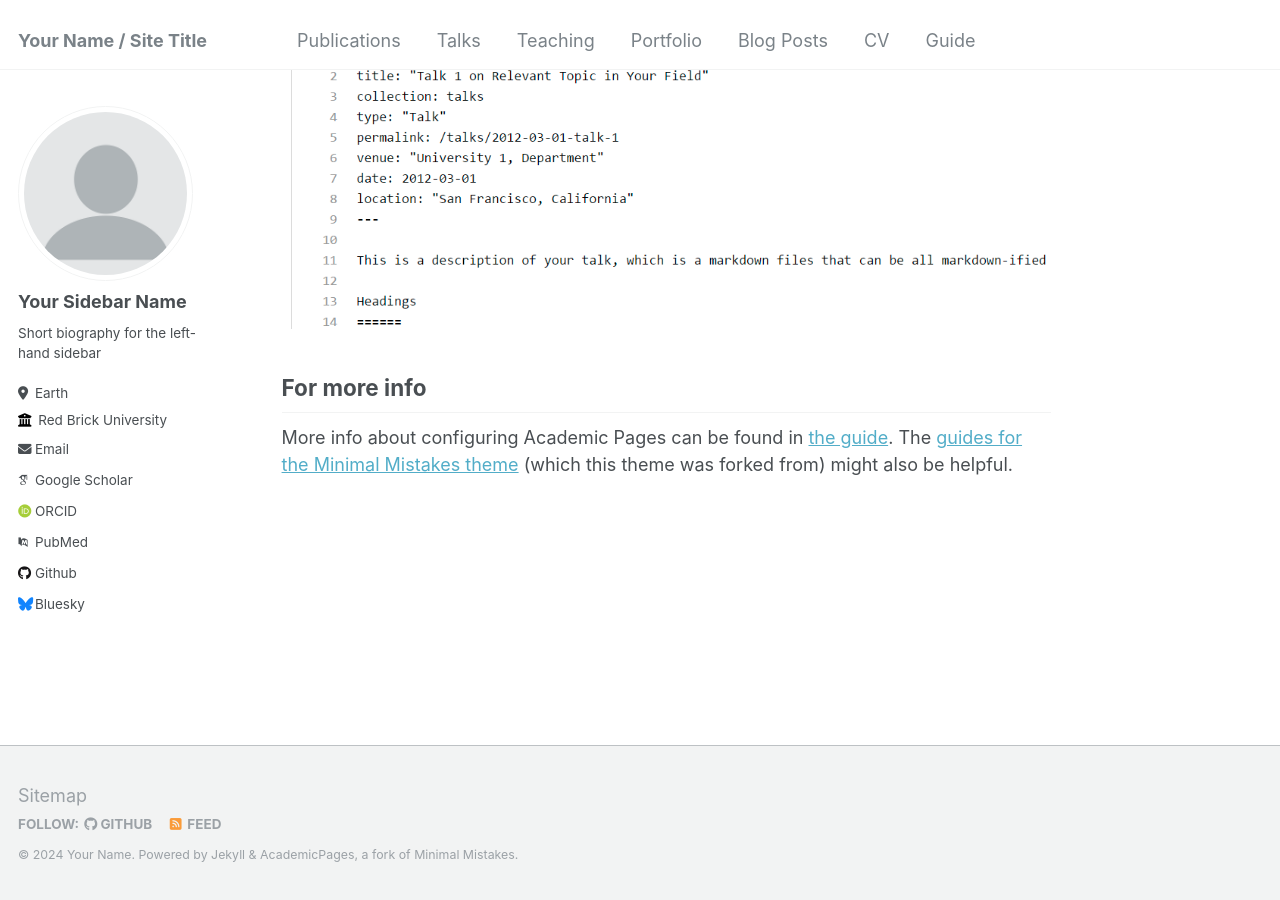
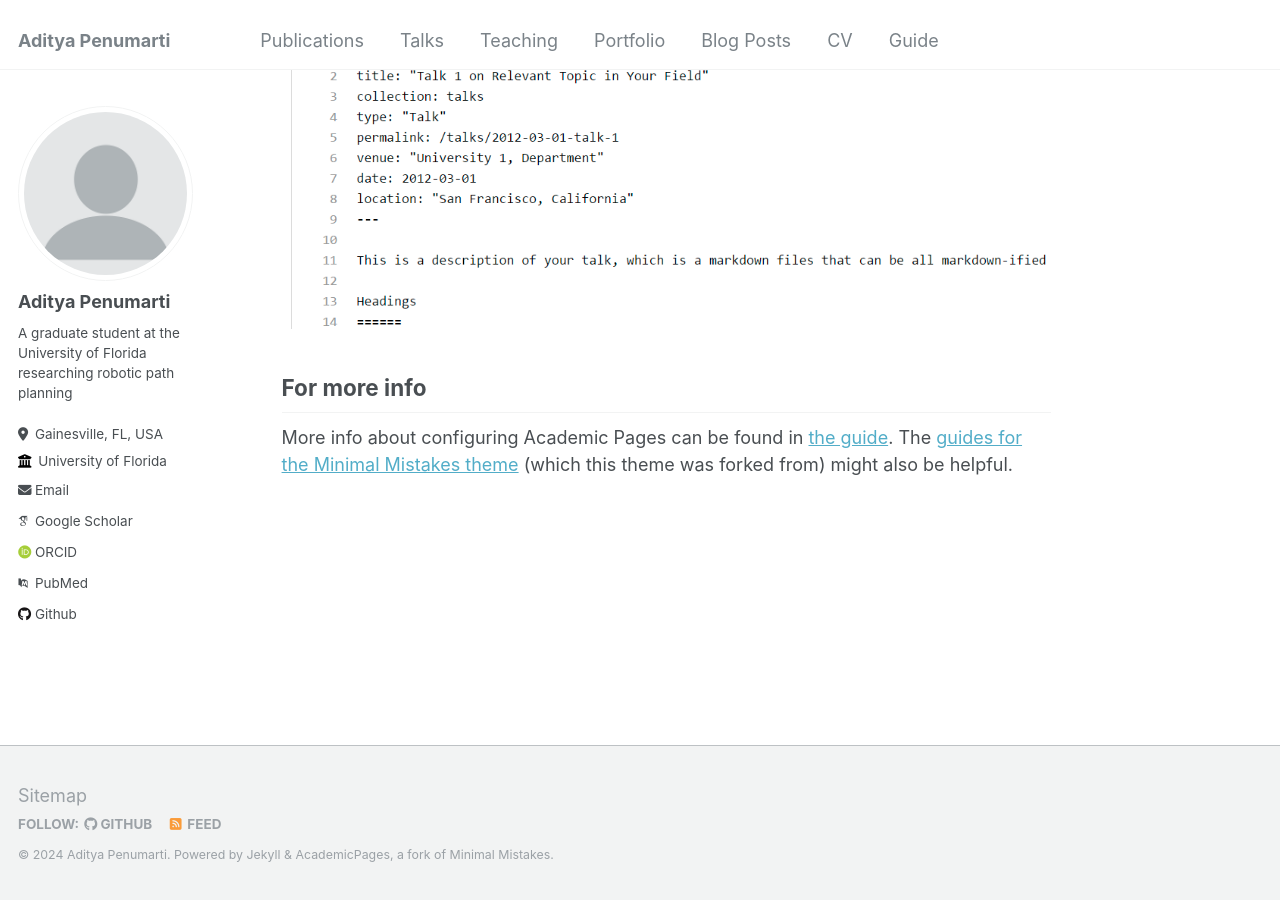
Before and after one commit to aditya-penumarti/aditya-penumarti.github.io, a Jekyll site: the page built from _pages/about.md, in a window 1280 px wide and 900 px high, scrolled down 2660 px. Built offline with Jekyll 4.4.1, drawn with Linux system fonts in a browser that asks for light colours; some web fonts are replaced.

Commit message:
Update _config.yml

```diff
--- a/_config.yml
+++ b/_config.yml
@@ -8,13 +8,13 @@
 
 # Basic Site Settings
 locale                   : "en-US"
-title                    : "Your Name / Site Title"
+title                    : "Aditya Penumarti"
 title_separator          : "-"
-name                     : &name "Your Name"
-description              : &description "personal description"
-url                      : https://academicpages.github.io # the base hostname & protocol for your site e.g. "https://mmistakes.github.io"
+name                     : &name "Aditya Penumarti"
+description              : &description "A graduate student at the University of Florida researching robotic path planning"
+url                      : https://aditya-penumarti.github.io # the base hostname & protocol for your site e.g. "https://mmistakes.github.io"
 baseurl                  : "" # the subpath of your site, e.g. "/blog"
-repository               : "academicpages/academicpages.github.io"
+repository               : "aditya-penumarti/aditya-penumarti.github.io"
 
 # Site Author - The following control what appear as part of the author content on the side bar.
 #               If a field is blank the icon and link will not appear, otherwise it will be shown.
@@ -22,13 +22,13 @@ repository               : "academicpages/academicpages.github.io"
 author:
   # Biographic information
   avatar           : "profile.png"
-  name             : "Your Sidebar Name"
+  name             : "Aditya Penumarti"
   pronouns         : # example: "she/her"
-  bio              : "Short biography for the left-hand sidebar"
-  location         : "Earth"
-  employer         : "Red Brick University"
-  uri              : # URL
-  email            : "none@example.org"
+  bio              : "A graduate student at the University of Florida researching robotic path planning"
+  location         : "Gainesville, FL, USA"
+  employer         : "University of Florida"
+  URI              : "aditya-penumarti.github.io"
+  email            : "apenumarti@ufl.edu"
 
   # Academic websites
   arxiv            : # URL - Update with the correct link to your profile
@@ -43,12 +43,12 @@ author:
   bitbucket        : # Username - Update with your username on the site
   codepen          : # Username
   dribbble         : # Username
-  github           : "academicpages"
+  github           : "aditya-penumarti"
   kaggle           : # Username
   stackoverflow    : # User number or user number and name (i.e., use "1" or "1/jeff-atwood")
 
   # Social media
-  bluesky          : "bsky.app" # Replace this with you Bluesky username
+  bluesky          : # Username
   facebook         : # Username
   flickr           : # Username
   foursquare       : # Username
```
